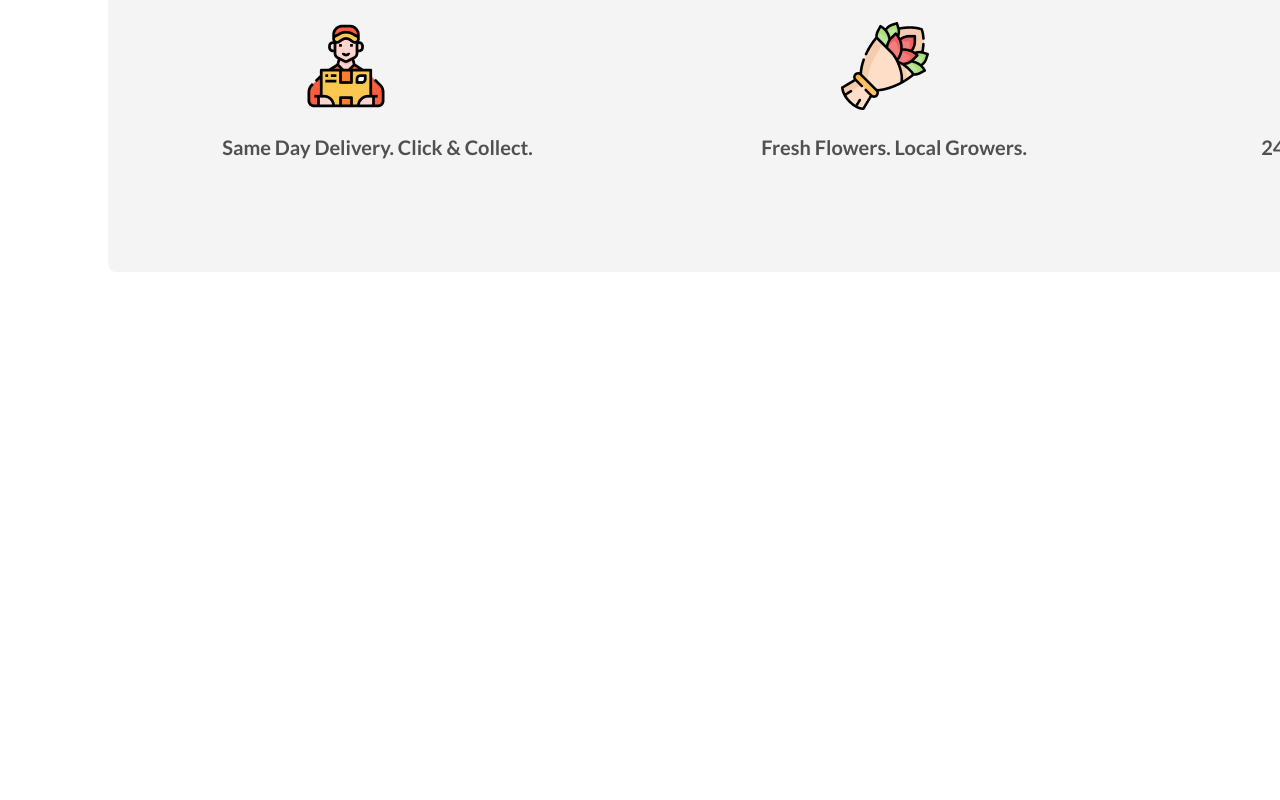
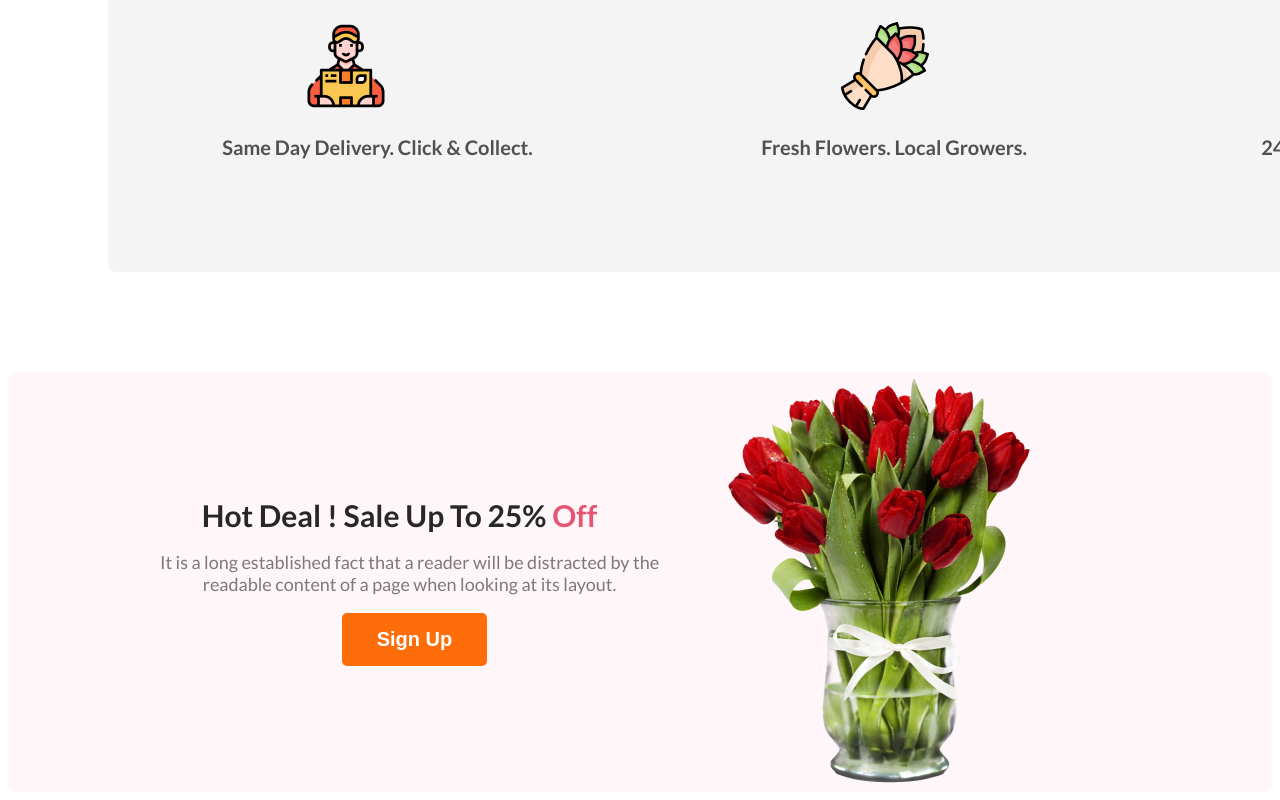
Before and after one commit to Solaimanislam/flower-shop-website, a plain HTML site: page index.html in a window 1280 px wide. Shown: the part 1763-2563 px from the top of the page. Before the commit the page ends 2135 px from the top, so only its background shows below. Drawn offline with nearby package versions, Linux system fonts and the light colour scheme.

Commit message:
completed hot deal section

```diff
--- a/index.html
+++ b/index.html
@@ -70,6 +70,16 @@
                 <p class="optional-description">24/7 Free Support.</p>
             </div>
         </section>
+        <section class="hot-deal">
+            <div class="hot-container">
+                <h1 class="hot-title">Hot Deal ! Sale Up To 25% <span>Off</span></h1>
+                <p id="hot-description">It is a long established fact that a reader will be distracted by the readable content of a page when looking at its layout.</p>
+                <button class="btn-primary1" >Sign Up</button>
+            </div>
+            <div class="hot-img">
+                <img src="Flower Asset/pngwing 8.png" alt="">
+            </div>
+        </section>
     </main>
     <footer>
 
--- a/styles/flower.css
+++ b/styles/flower.css
@@ -164,3 +164,59 @@ body {
     font-size: 20px;
     font-weight: 600;
 }
+
+/* hot deal styles */
+.hot-deal {
+    display: flex;
+    justify-content: space-around;
+    border-radius: 8px;
+    background: rgba(229, 84, 115, 0.05);
+}
+
+.hot-container {
+    text-align: center;
+}
+
+.hot-title {
+    color: #272727;
+    font-family: Lato;
+    font-size: 30px;
+    font-weight: 800;
+    padding-top: 100px;
+    padding-left: 100px;
+    margin-bottom: 0;
+}
+
+.hot-title span {
+    color: #E55473;
+    font-family: Lato;
+    font-size: 30px;
+    font-weight: 800;
+}
+
+#hot-description {
+    width: 500px;
+    color: rgba(39, 39, 39, 0.60);
+    text-align: center;
+    font-family: Lato;
+    font-size: 18px;
+    font-weight: 400;
+    margin-left: 120px;
+}
+
+.btn-primary1 {
+    border-radius: 5px;
+    background: #FD6E0A;
+    border: 0;
+    margin-left: 130px;
+    color: white;
+    font-size: 20px;
+    font-weight: 700;
+    padding: 15px 35px;
+}
+
+.hot-img {
+    width: 318px;
+    height: 420px;
+    padding-right: 200px;
+}
```
